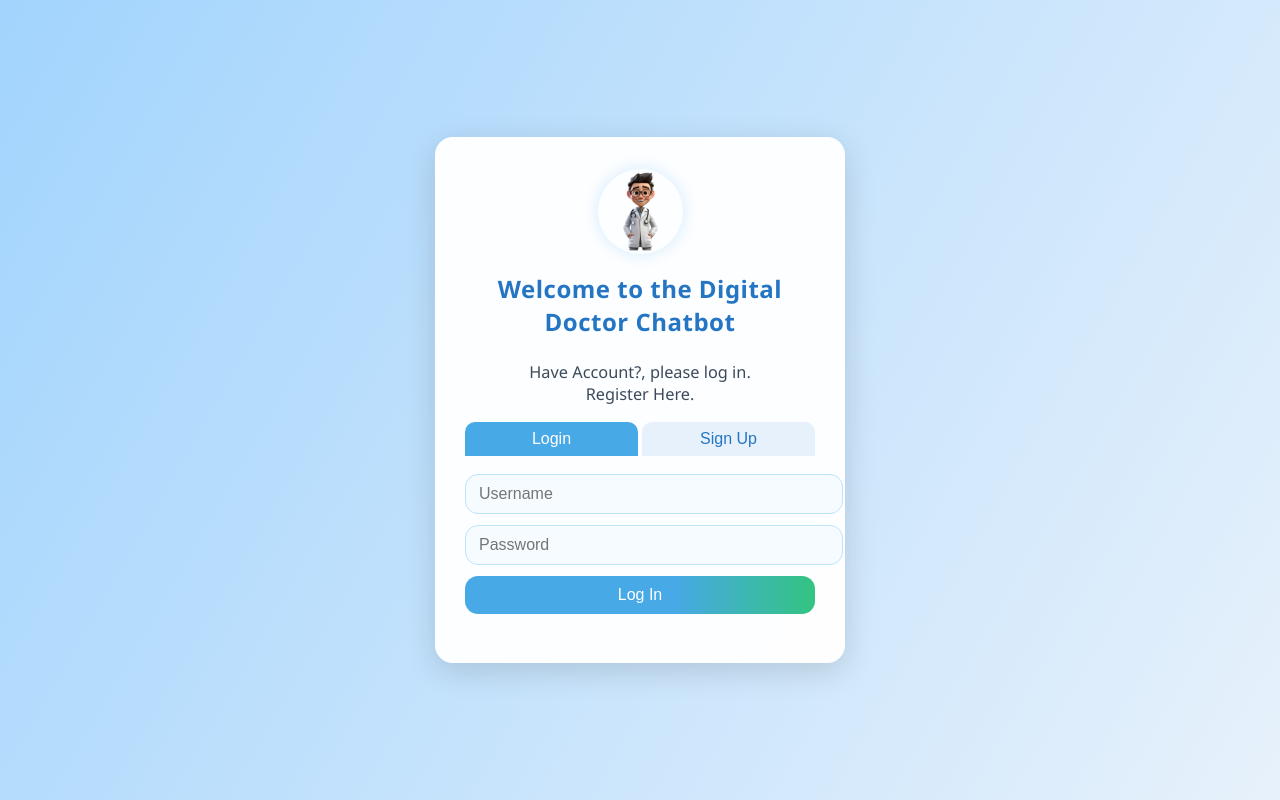
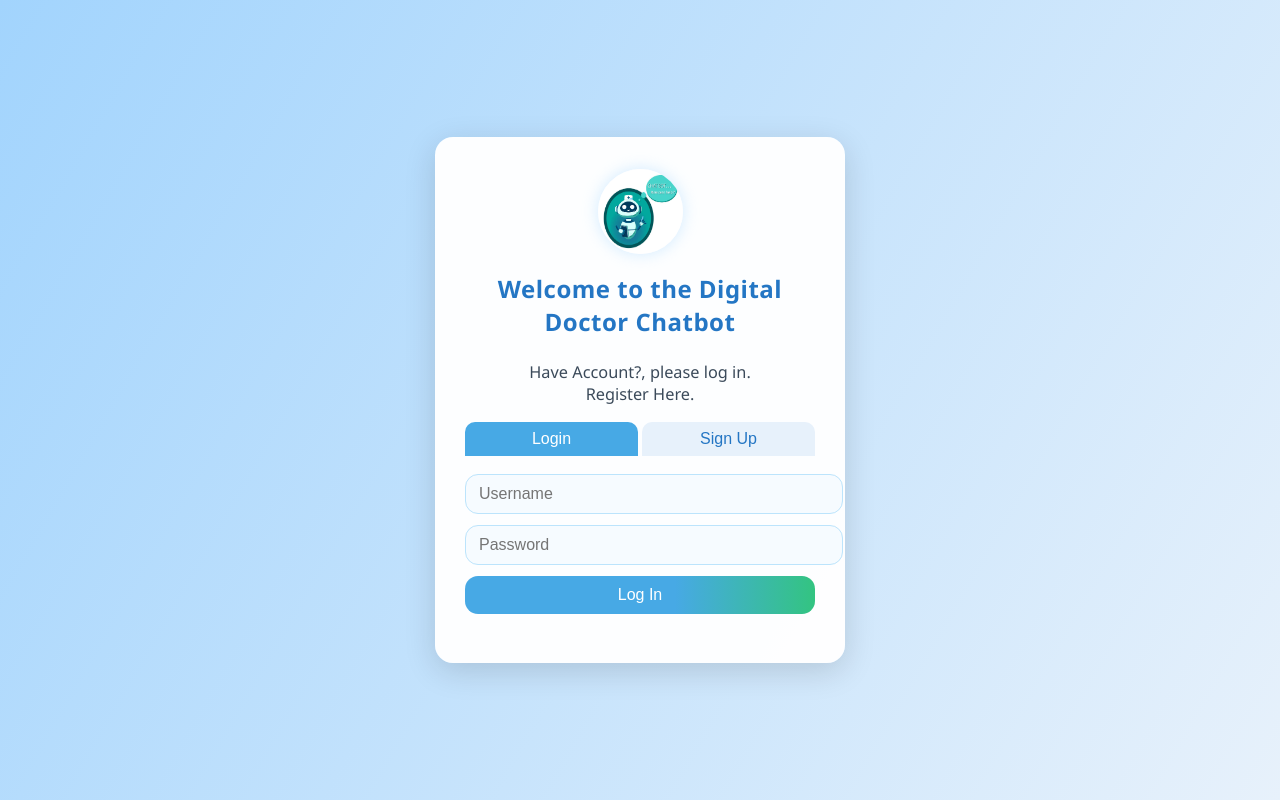
Before and after one commit to Abhaykush584/Doctor_Bot, a plain HTML site: page frontend/login.html in a window 1280 px wide. Drawn offline with Linux system fonts and the light colour scheme.

Commit message:
save chnages

```diff
--- a/frontend/login.html
+++ b/frontend/login.html
@@ -7,7 +7,7 @@
 </head>
 <body>
   <div class="login-signup-container">
-    <img src="assets/doctor_anime.webp" alt="Doctor" class="doctor-img" />
+    <img src="assets/chatbot.jpg" alt="Doctor" class="doctor-img" />
     <h1>Welcome to the Digital Doctor Chatbot</h1>
     <p class="subtitle">Have Account?, please log in.<br> Register Here.</p>
     <div class="tab-buttons">
```
Also changed, not shown: frontend/index.html (+1 -0 lines), frontend/assets/chatbot.jpg (added).
